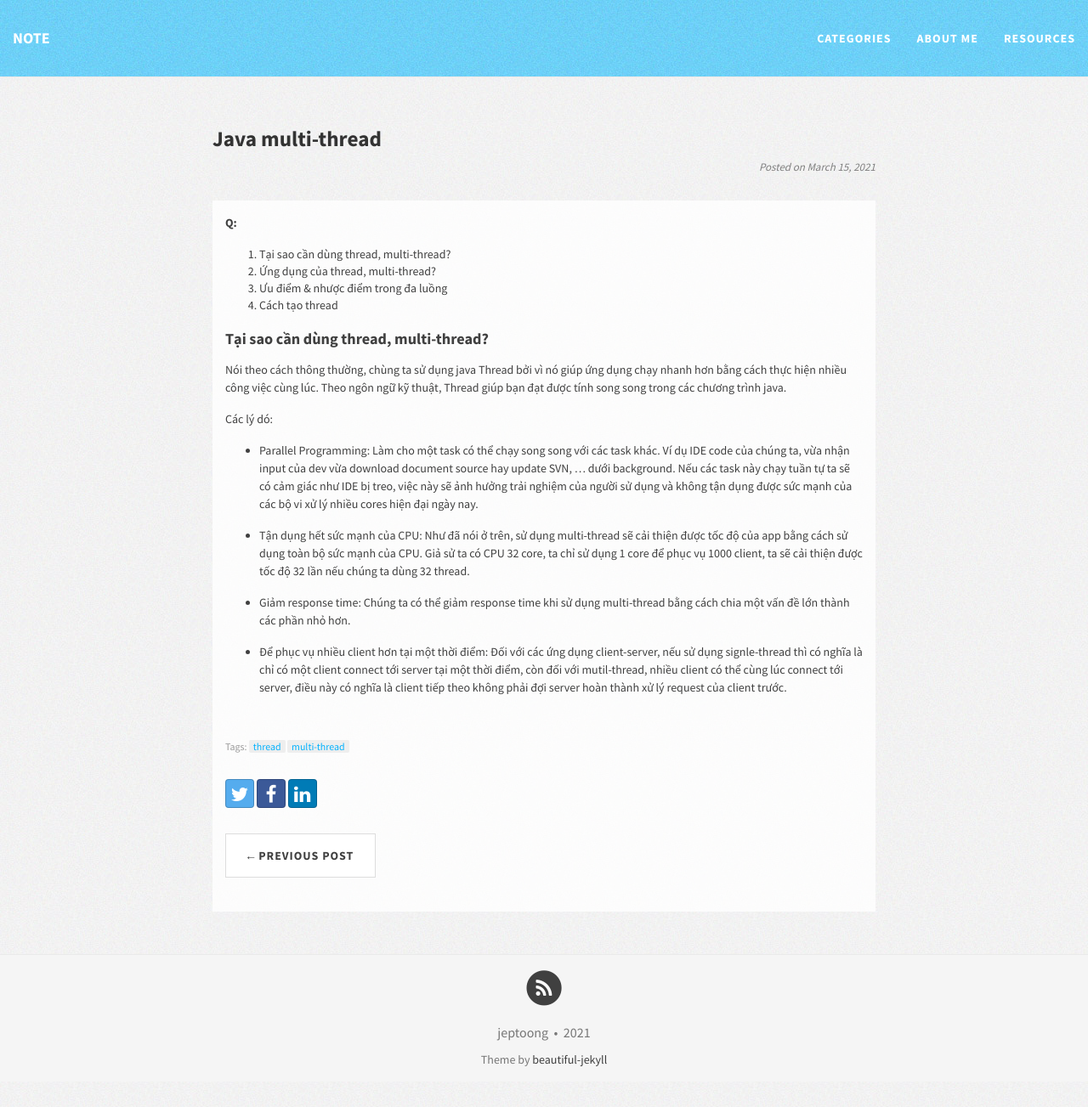
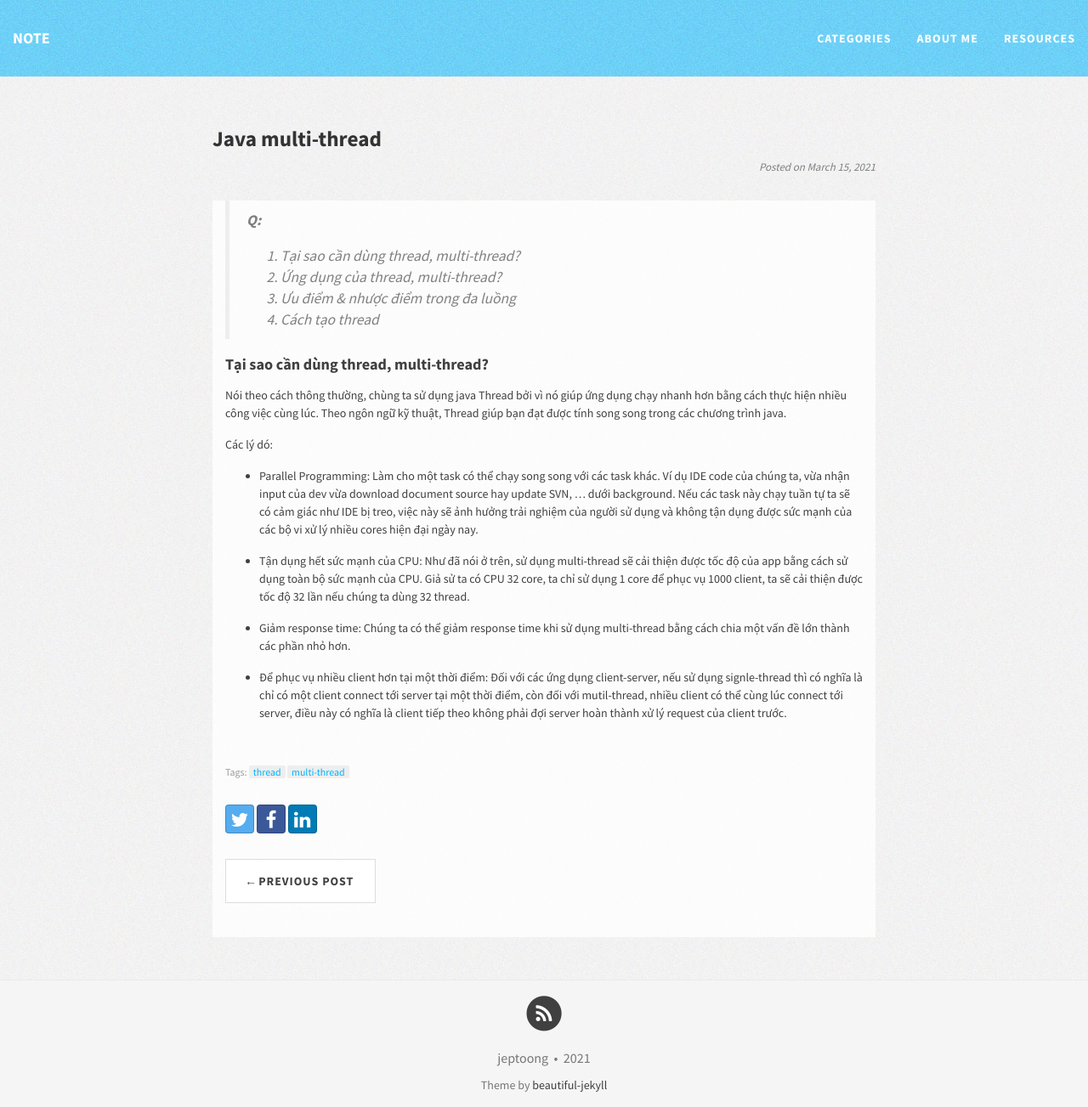
Before and after one commit to jeptoong/jeptoong.github.io, a Jekyll site: the page built from _posts/2021-03-15-java-multi-thread.md, in a window 1280 px wide and 1303 px high. Shown: the whole window at 85% size. Built offline with Jekyll 4.4.1, drawn with Linux system fonts in a browser that asks for light colours; nearby versions of some CDN libraries.

Commit message:
add content

```diff
--- a/_posts/2021-03-15-java-multi-thread.md
+++ b/_posts/2021-03-15-java-multi-thread.md
@@ -5,11 +5,11 @@ categories: [java]
 tags: [thread, multi-thread]
 ---
 
-**Q:**
-1. Tại sao cần dùng thread, multi-thread?
-2. Ứng dụng của thread, multi-thread?
-3. Ưu điểm & nhược điểm trong đa luồng
-4. Cách tạo thread
+> **Q:**
+> 1. Tại sao cần dùng thread, multi-thread?
+> 2. Ứng dụng của thread, multi-thread?
+> 3. Ưu điểm & nhược điểm trong đa luồng
+> 4. Cách tạo thread
 
 ### Tại sao cần dùng thread, multi-thread?
 Nói theo cách thông thường, chùng ta sử dụng java Thread bởi vì nó giúp ứng dụng chạy nhanh hơn bằng cách thực hiện nhiều công việc cùng lúc. Theo ngôn ngữ kỹ thuật, Thread giúp bạn đạt được tính song song trong các chương trình java.
```
